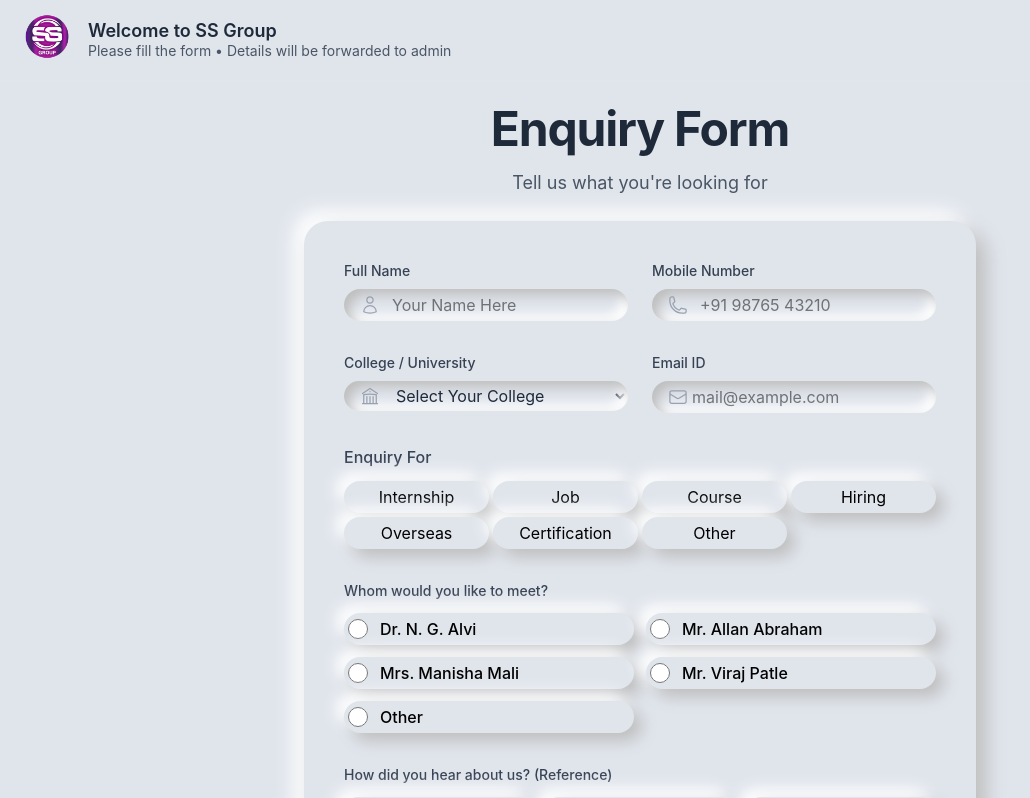
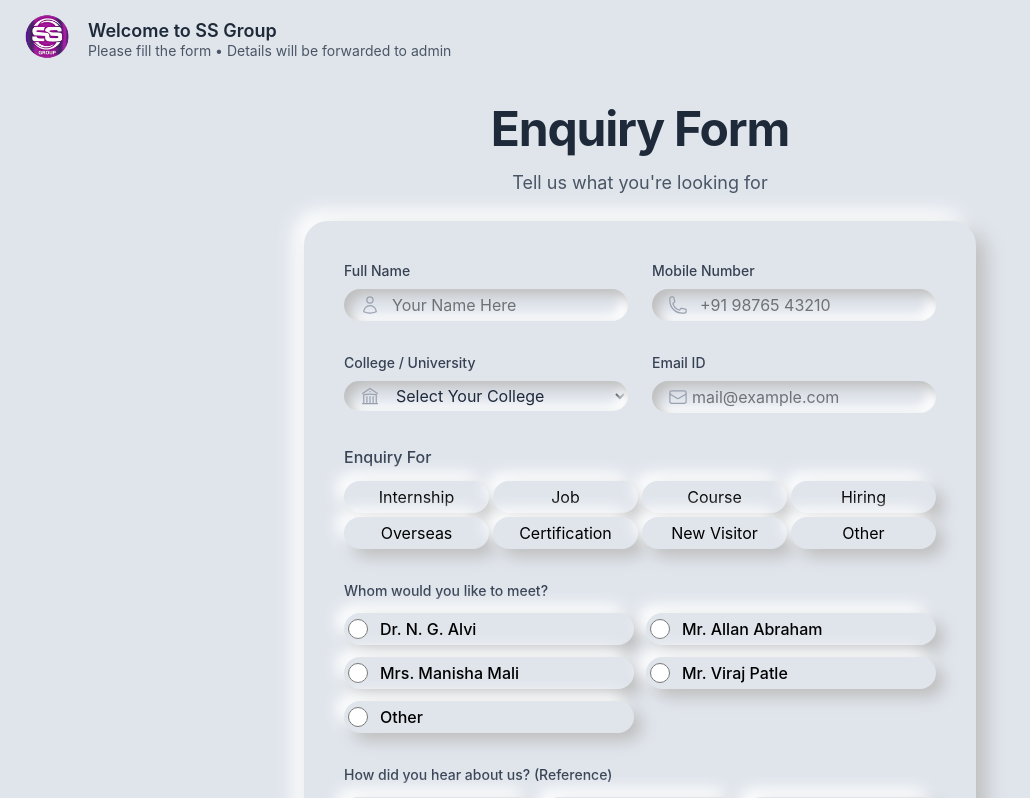
Before and after one commit to TheKhushant/EnquryFormSS, a React (Vite) app in the folder Frontend/: page / in a window 1280 px wide. Shown: the top 798 px of the page, without its empty margins (0-1030 px from the left). Built offline with nearby package versions, Linux system fonts and the light colour scheme.

Commit message:
added new Visitor option

```diff
--- a/Frontend/src/pages/EnquiryForm.tsx
+++ b/Frontend/src/pages/EnquiryForm.tsx
@@ -336,7 +336,7 @@ export default function EnquiryForm() {
                                     <div>
                                         <label className="block text-medium font-medium text-gray-700 mb-3">Enquiry For</label>
                                         <div className="grid grid-cols-2 md:grid-cols-4 gap-1">
-                                            {["Internship", "Job", "Course", "Hiring","Overseas","Certification","Other"].map((type) => (
+                                            {["Internship", "Job", "Course", "Hiring","Overseas","Certification","New Visitor","Other"].map((type) => (
                                                 <button
                                                     key={type}
                                                     type="button"
```
Also changed, not shown: 1 other file (tests, documents, lock files or other folders).
